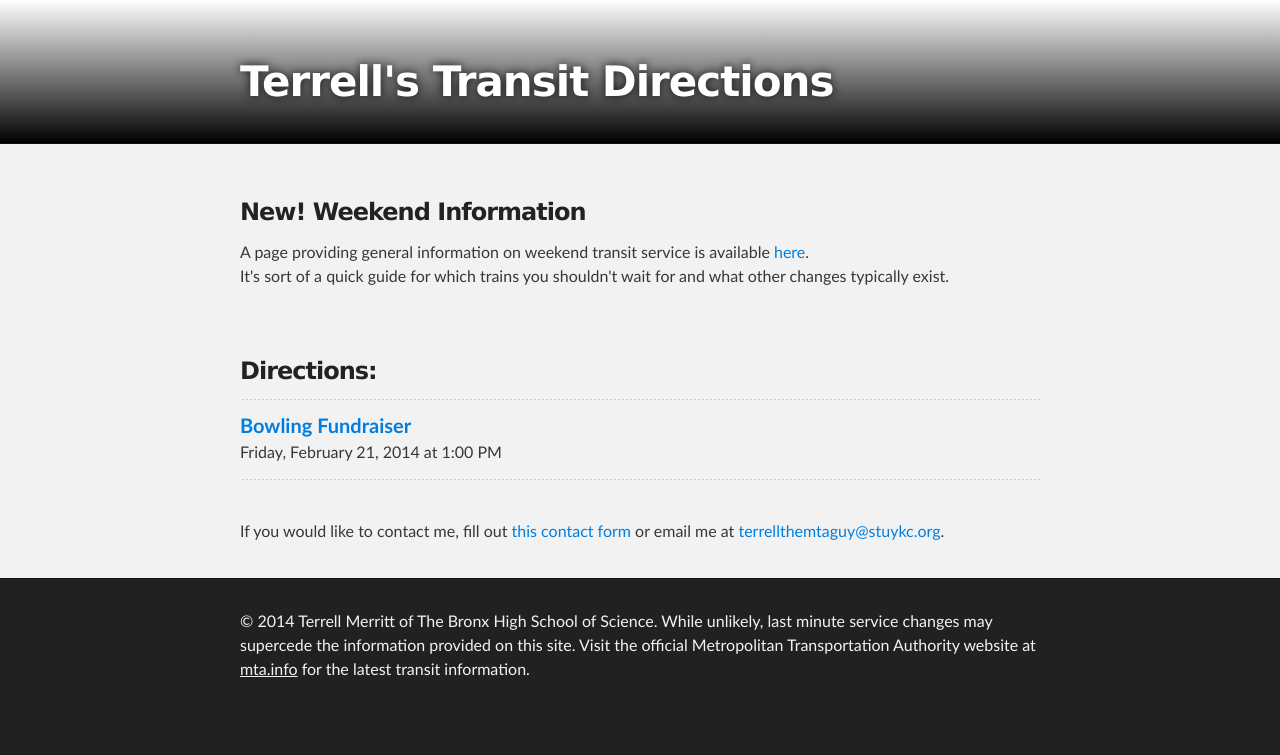
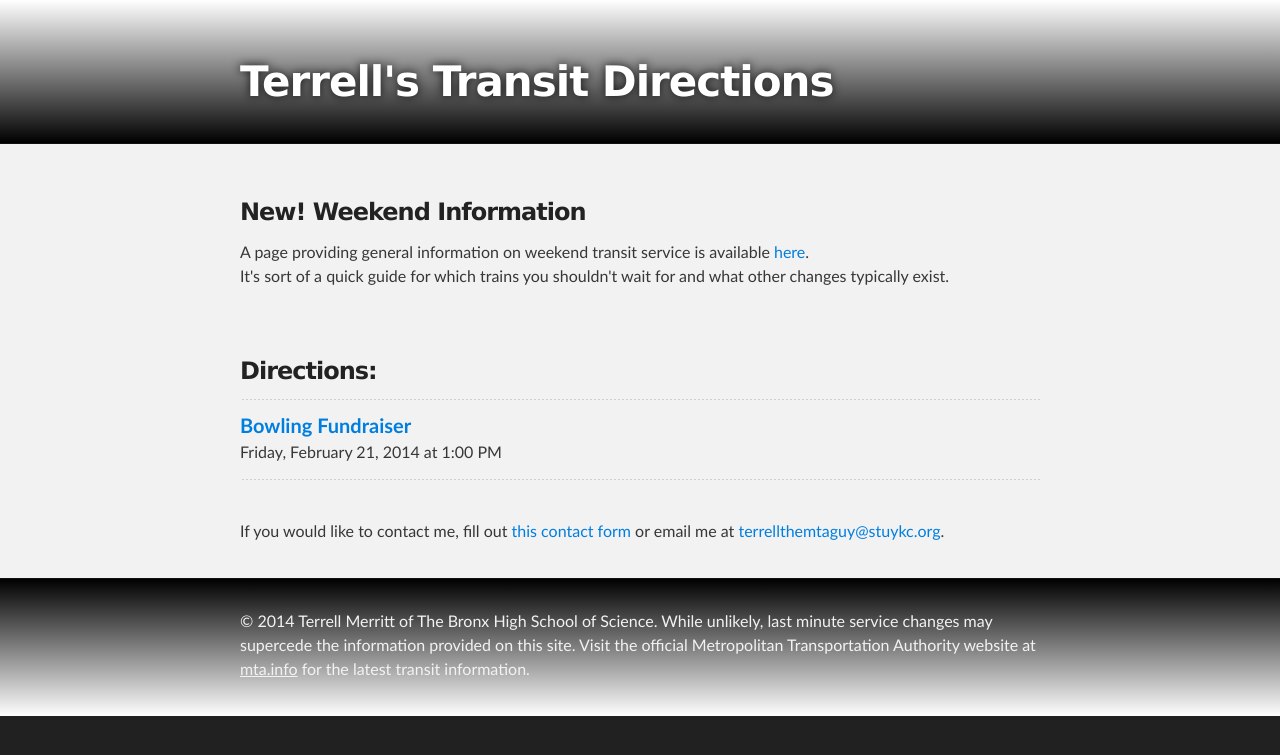
Before and after one commit to terrellthemtaguy/terrellthemtaguy.github.io, a Jekyll site: the page built from index.html, in a window 1280 px wide. Shown: the top 755 px of the page. Built offline with Jekyll 4.4.1, drawn with Linux system fonts in a browser that asks for light colours.

Commit message:
Footer gradient to match header.

```diff
--- a/stylesheets/stylesheet.css
+++ b/stylesheets/stylesheet.css
@@ -372,7 +372,13 @@ background-image: linear-gradient(to bottom, #FFFFFF 0%, #000000 100%);
 }
 
 #footer_wrap {
-  background: #212121;
+  /** background: #212121; */
+  background-image: -ms-linear-gradient(top, #000000 0%, #FFFFFF 100%);
+  background-image: -moz-linear-gradient(top, #000000 0%, #FFFFFF 100%);
+  background-image: -o-linear-gradient(top, #000000 0%, #FFFFFF 100%);
+  background-image: -webkit-gradient(linear, left top, left bottom, color-stop(0, #000000), color-stop(1, #FFFFFF));
+  background-image: -webkit-linear-gradient(top, #000000 0%, #FFFFFF 100%);
+  background-image: linear-gradient(to bottom, #000000 0%, #FFFFFF 100%);
 }
 
 
```
